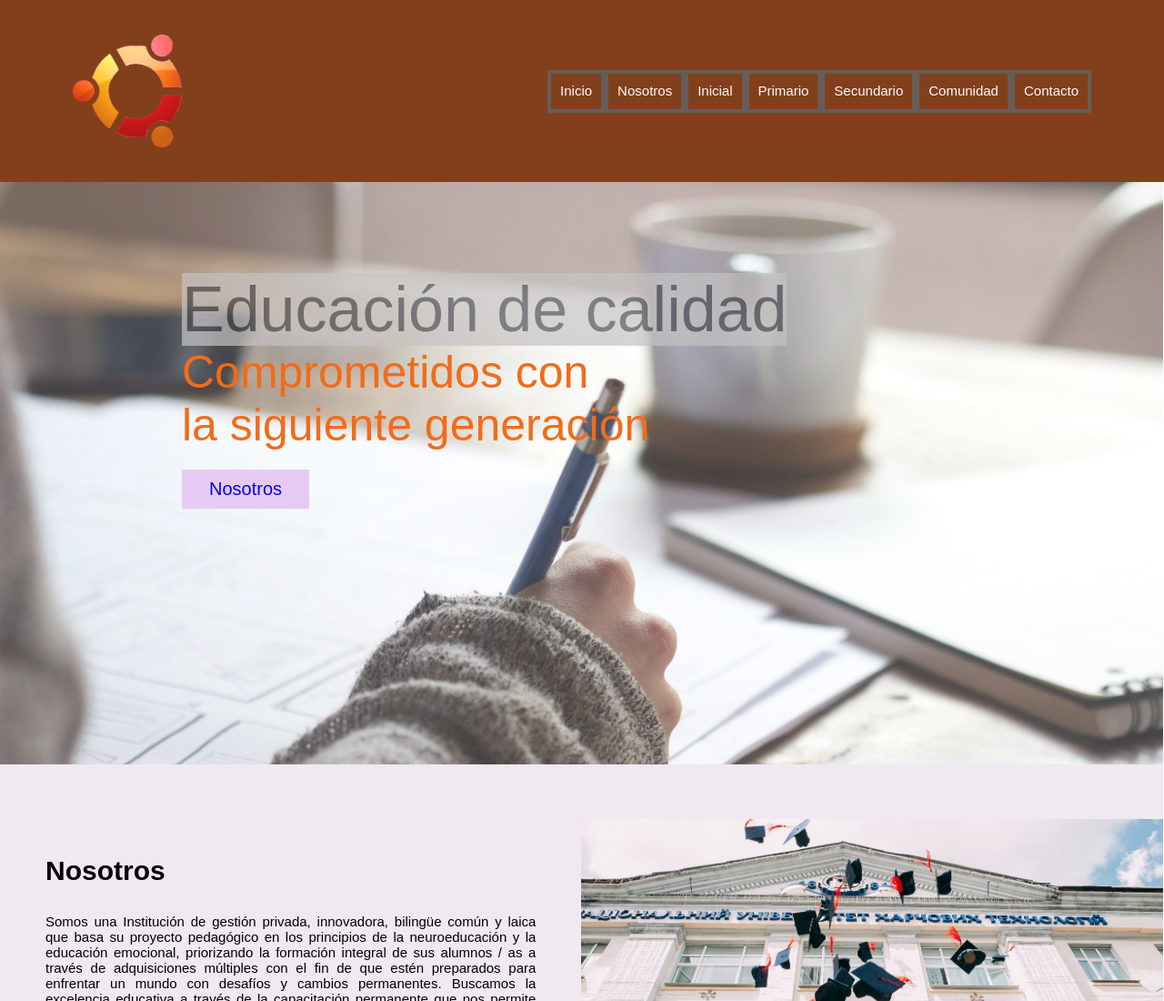
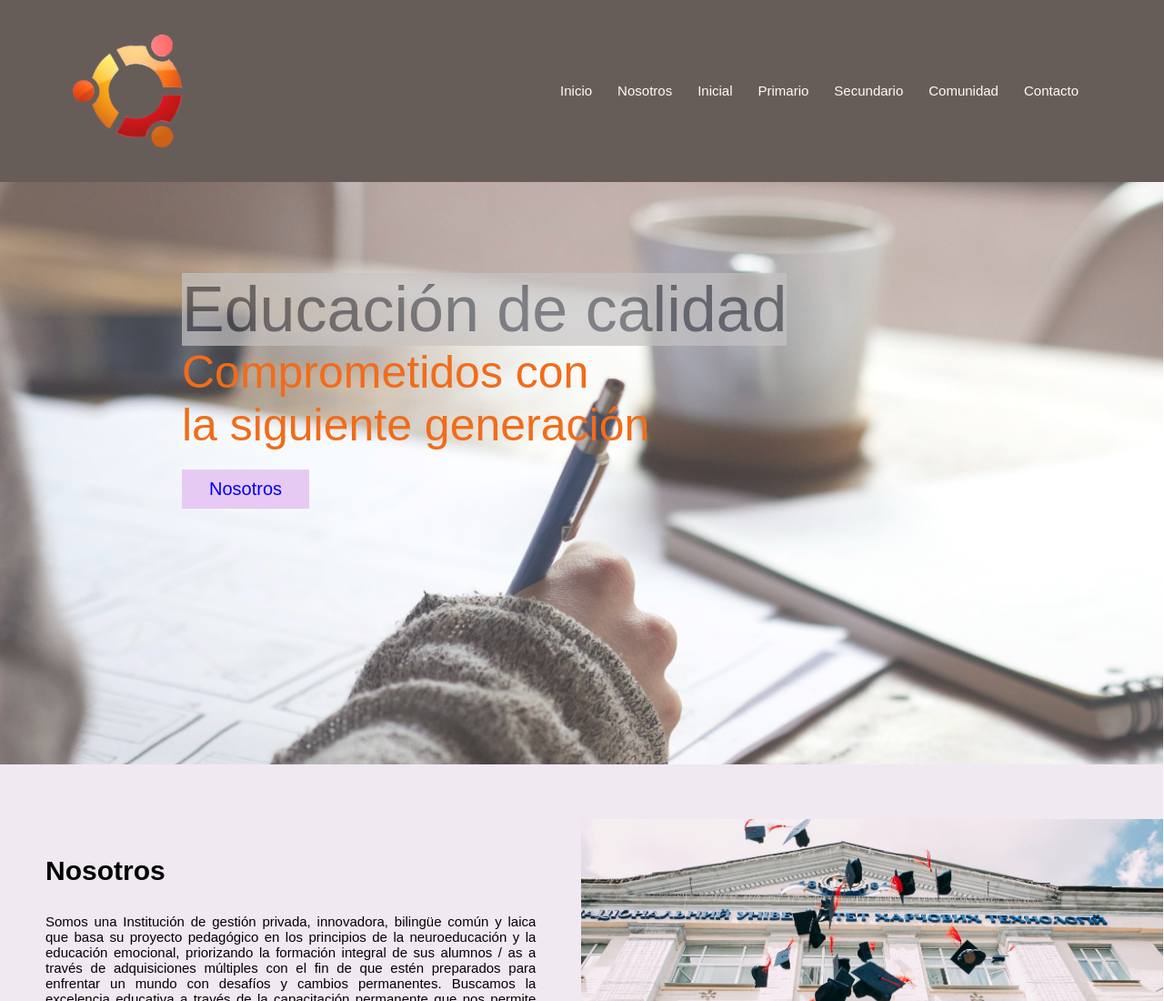
Before and after one commit to jagrecco/cursoFrontend, a plain HTML site: page index.html in a window 1280 px wide. Shown: the top 1100 px of the page at 91% size. Drawn offline with Linux system fonts and the light colour scheme.

Commit message:
Segundo commit de prueba, todo ok

```diff
--- a/css/estilos.css
+++ b/css/estilos.css
@@ -13,7 +13,7 @@
 /* ------------------------------ ESTILOS HEADER -------------- */
 .header{
 
-    background-color: #752b04;
+    background-color: #574c46;
     opacity: .9;
     display: grid;
     width: 100vw;
```
